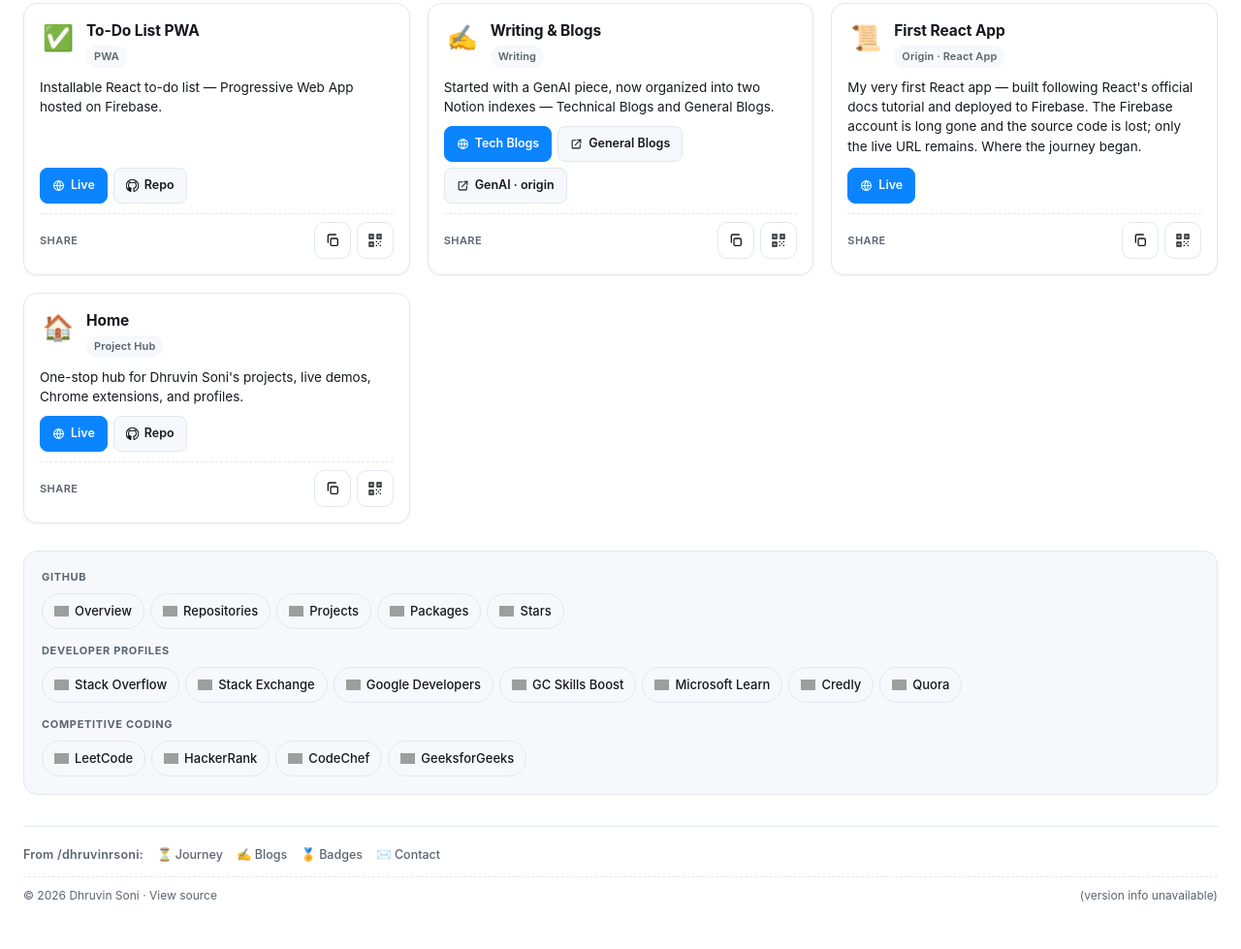
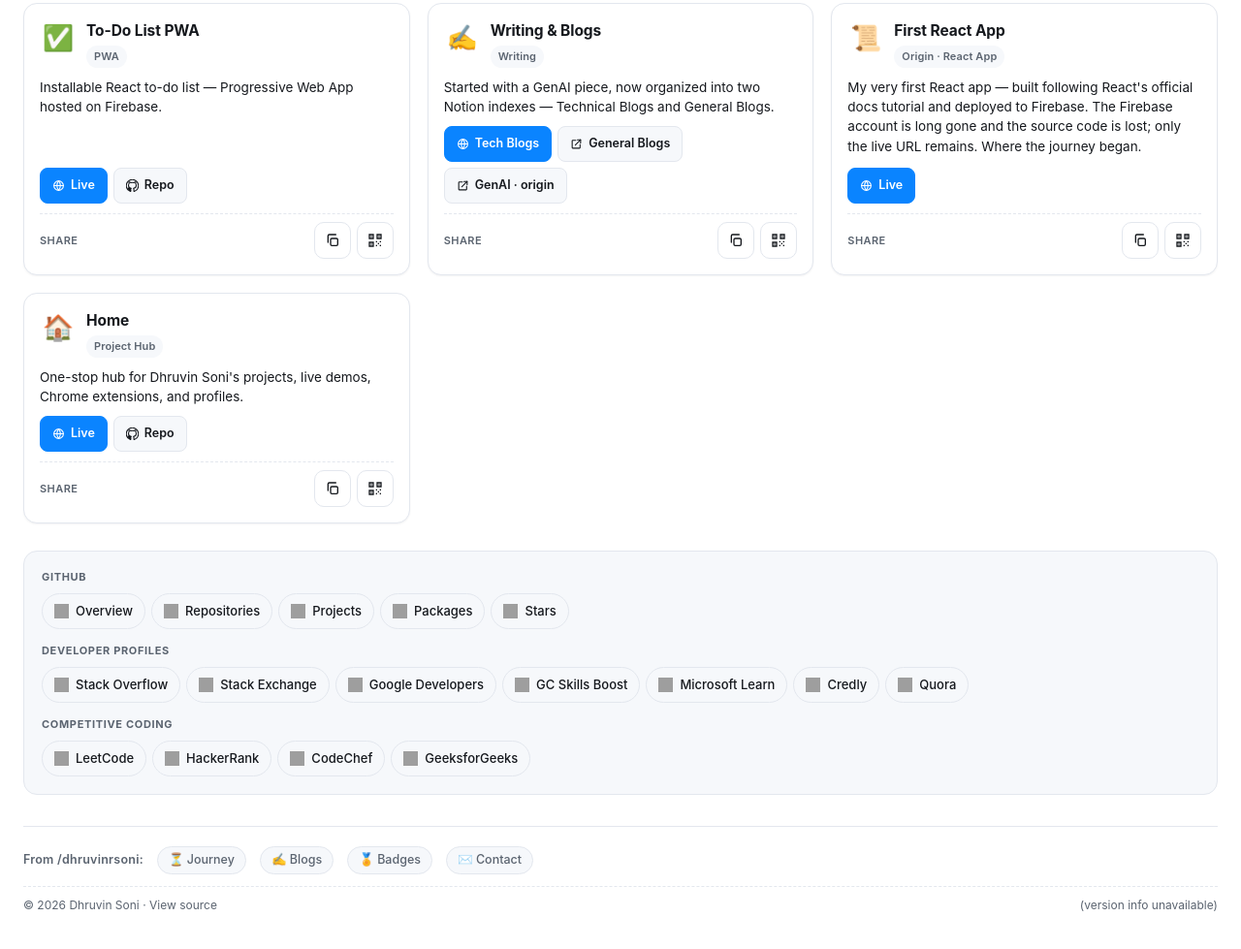
Before and after one commit to dhruvinrsoni/dhruvinrsoni.github.io, a plain HTML site: page index.html in a window 1280 px wide. Shown: the part 1421-2400 px from the top of the page at 97% size. Drawn offline with Linux system fonts and the light colour scheme; no server answers; grey boxes are pictures that could not be loaded.

Commit message:
feat(launchpad): brand-colored pills (logo + fill-on-hover) + footer link chips

```diff
--- a/styles/components.css
+++ b/styles/components.css
@@ -31,6 +31,25 @@
 .pill.active:hover {
   background: var(--accent);
   border-color: var(--accent);
+}
+
+/* ----- Brand pills (social + profile links): logo at rest, fill with the
+   brand colour on hover. --brand is set inline per pill from data.js. ----- */
+.pill--social { gap: 7px; transition: background .15s, border-color .15s, color .15s, transform .12s; }
+.pill--social .pill-logo { width: 15px; height: 15px; display: block; flex: 0 0 auto; }
+.pill--social:hover {
+  background: var(--brand, var(--accent));
+  border-color: transparent;
+  color: #fff;
+  transform: translateY(-1px);
+}
+.pill--social:hover .pill-logo { filter: brightness(0) invert(1); }
+/* near-black logos (GitHub, X, CodeChef) stay visible on the dark theme at rest */
+[data-theme="dark"] .pill--social.is-dark-logo .pill-logo { filter: invert(1) brightness(1.15); }
+[data-theme="dark"] .pill--social.is-dark-logo:hover .pill-logo { filter: brightness(0) invert(1); }
+@media (prefers-color-scheme: dark) {
+  :root:not([data-theme="light"]) .pill--social.is-dark-logo .pill-logo { filter: invert(1) brightness(1.15); }
+  :root:not([data-theme="light"]) .pill--social.is-dark-logo:hover .pill-logo { filter: brightness(0) invert(1); }
 }
 
 /* ----- Icon button (header actions, card share row) ----- */
--- a/styles/layout.css
+++ b/styles/layout.css
@@ -166,8 +166,22 @@
   font-size: 12.5px;
 }
 .footer-deeplinks a {
+  display: inline-flex;
+  align-items: center;
+  gap: 5px;
+  padding: 4px 11px;
+  border-radius: 999px;
+  background: var(--bg-elev);
+  border: 1px solid var(--border);
+  color: var(--text);
+  font-weight: 500;
+  transition: border-color .15s, color .15s, background .15s;
+}
+.footer-deeplinks a:hover {
+  border-color: var(--accent);
   color: var(--accent);
-  font-weight: 500;
+  background: var(--accent-soft);
+  text-decoration: none;
 }
 .footer-deeplinks-label {
   color: var(--text-muted);
```
